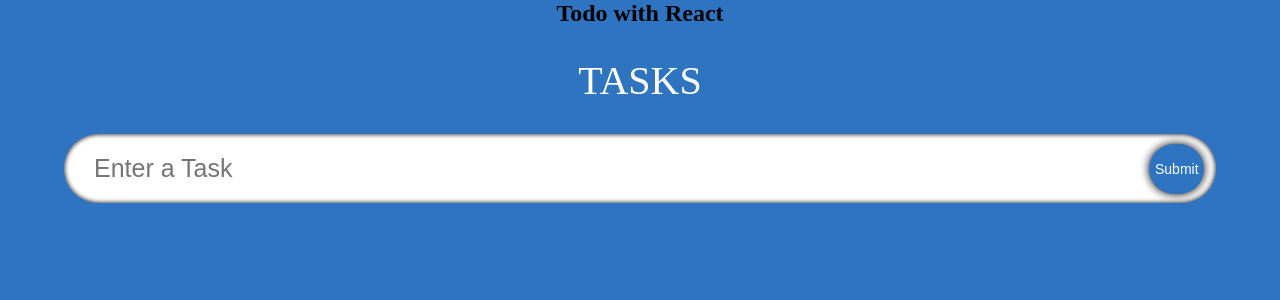
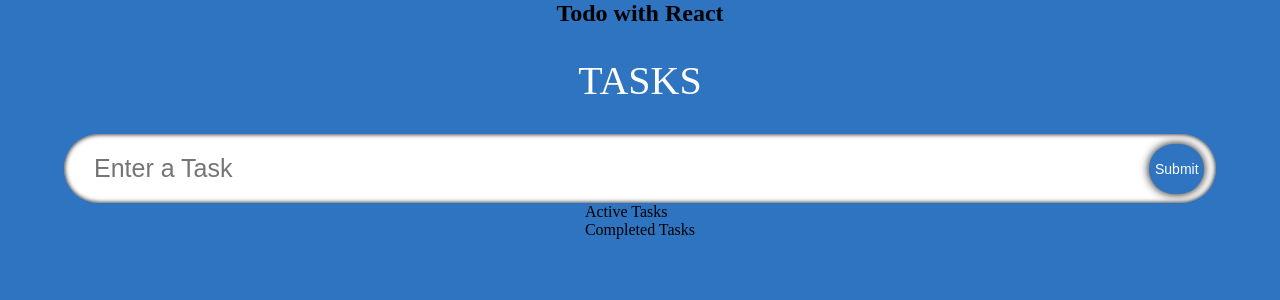
Before and after one commit to Richie1136/reactandtypescripttodapp, a React (Create React App) app in the folder todoappwtype/: page / in a window 1280 px wide. Shown: the top 300 px of the page. Built offline with nearby package versions, Linux system fonts and the light colour scheme; a web font is replaced by a local one.

Commit message:
Mapping over the todos inside of the ToDoList component and going to seperate the active and completed tasks

```diff
--- a/todoappwtype/src/components/todolist/ToDoList.tsx
+++ b/todoappwtype/src/components/todolist/ToDoList.tsx
@@ -8,10 +8,19 @@ interface Props {
 
 const ToDoList = ({ todos, setTodos }: Props) => {
   return (
-    <div className="todos">
-      {todos.map((todo) => {
-        return <ToDo key={todo.id} todo={todo} todos={todos} setTodos={setTodos} />;
-      })}
+    <div className="container">
+      <div className="todos">
+        <span className="todos-heading">Active Tasks</span>
+        {todos.map((todo) => (
+          <ToDo key={todo.id} todo={todo} todos={todos} setTodos={setTodos} />
+        ))}
+      </div>
+      <div className="todos remove">
+        <span className="todos-heading">Completed Tasks</span>
+        {todos.map((todo) => (
+          <ToDo key={todo.id} todo={todo} todos={todos} setTodos={setTodos} />
+        ))}
+      </div>
     </div>
   );
 };
```
Also changed, not shown: todoappwtype/src/interface.ts (+34 -0 lines).
